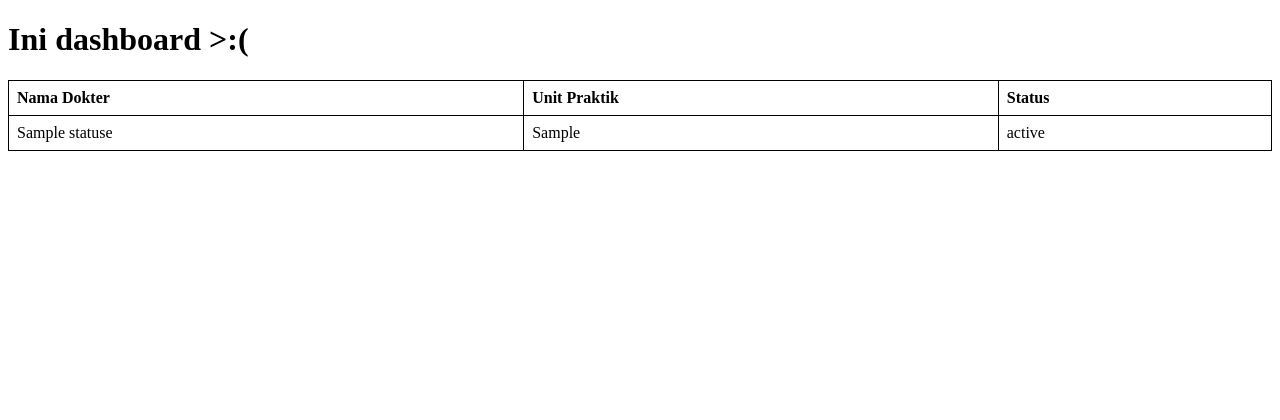
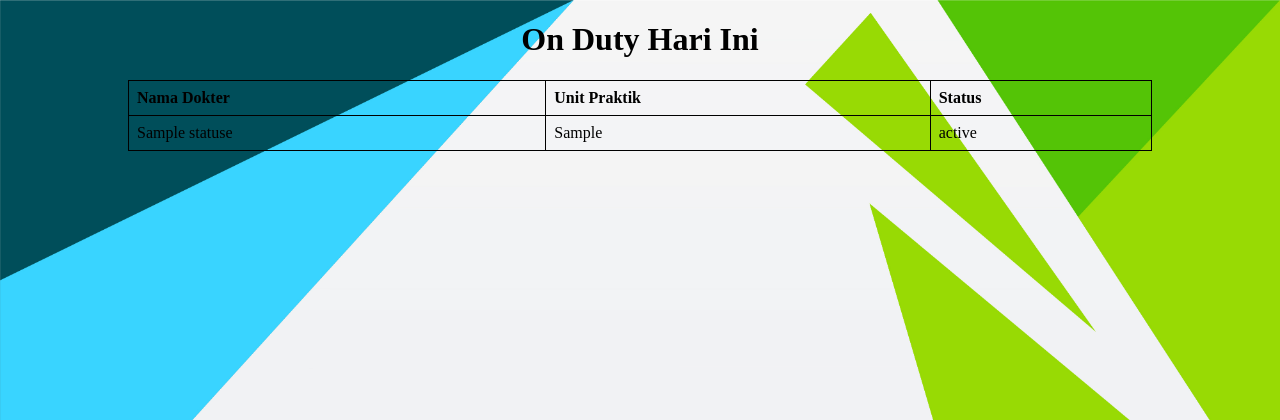
Before and after one commit to jordhi404/dokter_cuti, a Laravel app: page / in a window 1280 px wide. Shown: the top 420 px of the page. Run offline with Laravel 12, Linux system fonts and the light colour scheme; tables that the repository leaves empty hold one stand-in row (values such as "Sample post").

Commit message:
Perubahan tampilan pertama

```diff
--- a/app/Http/Controllers/DoctorStatusController.php
+++ b/app/Http/Controllers/DoctorStatusController.php
@@ -11,7 +11,7 @@ class DoctorStatusController extends Controller
         $doctors = doctorStatus::all();
 
         $doctors1 = $doctors->slice(0, 5);
-        $doctors2 = $doctors->slice(0, 5);
+        $doctors2 = $doctors->slice(5, 5);
 
         return view('dashboard', compact('doctors1', 'doctors2'));
     }
--- a/public/script.js
+++ b/public/script.js
@@ -15,4 +15,4 @@ const switchPage = () => {
     }
 };
 
-setInterval(switchPage, 180000); // 180000 ms = 3 menit
+setInterval(switchPage, 60000); // 60000 ms = 1 menit
--- a/public/style.css
+++ b/public/style.css
@@ -63,18 +63,53 @@
     }
 }
 
+body {
+    margin: 0;
+    padding: 0;
+    background-image: url("bg/bg_sample.jpg");
+    background-attachment: fixed;
+    background-size: cover;
+}
+
 .page {
     display: none;
 }
+
 .active {
     display: table;
+    margin-left: auto;
+    margin-right: auto;
+    width: 80%;
 }
+
 table {
     width: 100%;
     border-collapse: collapse;
 }
+
 th, td {
     border: 1px solid black;
     padding: 8px;
     text-align: left;
 }
+
+@keyframes slideDown {
+    0% {
+        opacity: 0;
+        transform: translateY(-20px);
+    }
+
+    100% {
+        opacity: 1;
+        transform: translateY(0);
+    }
+}
+
+.table-animated {
+    animation: slideDown 1s ease-in-out;
+}
+
+.text-center {
+    margin: auto;
+    text-align: center;
+}
--- a/resources/views/dashboard.blade.php
+++ b/resources/views/dashboard.blade.php
@@ -7,10 +7,13 @@
     <link rel="stylesheet" href="style.css">
 </head>
 <body>
-    <h1>Ini dashboard >:(</h1>
+    <div class="text-center" id="title">
+        <h1>On Duty Hari Ini</h1>
+    </div>
 
     <!-- Page 1 -->
-    <table class="page active" id="page1" border="1">
+    <div class="page active" id="page1">
+        <table class="table-animated" border="1">
             <thead>
                 <tr>
                     <th>Nama Dokter</th>
@@ -28,9 +31,11 @@
                 @endforeach
             </tbody>
         </table>
+    </div>
 
     <!-- Page 2 -->
-    <table class="page" id="page2" border="1">
+    <div class="page" id="page2">
+        <table class="table-animated" border="1">
             <thead>
                 <tr>
                     <th>Nama Dokter</th>
@@ -48,6 +53,7 @@
                 @endforeach
             </tbody>
         </table>
+    </div>
 
     <script src="script.js"></script>
 </body>
```
Also changed, not shown: public/bg/bg_sample.jpg (added). Lines whose indentation alone changed are shown as unchanged.
